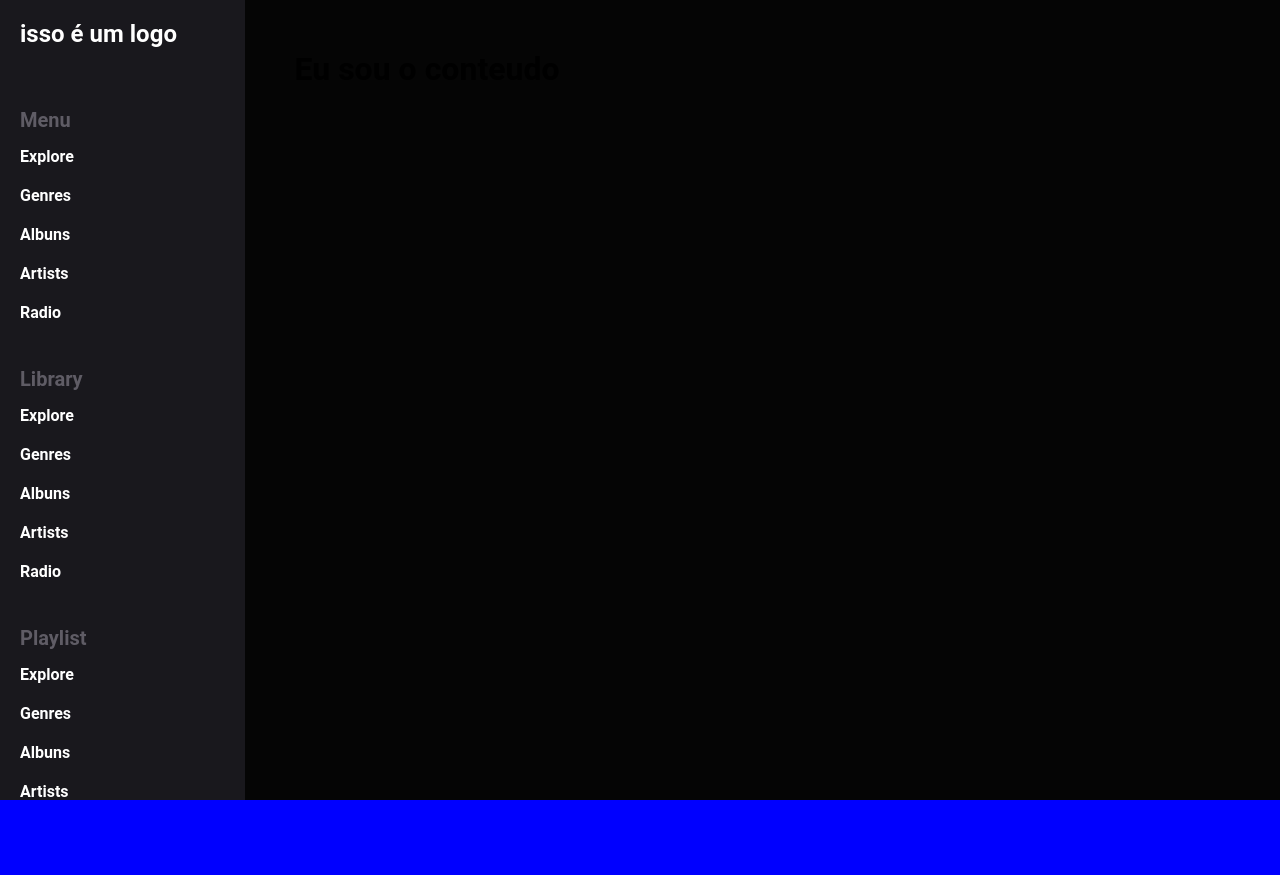
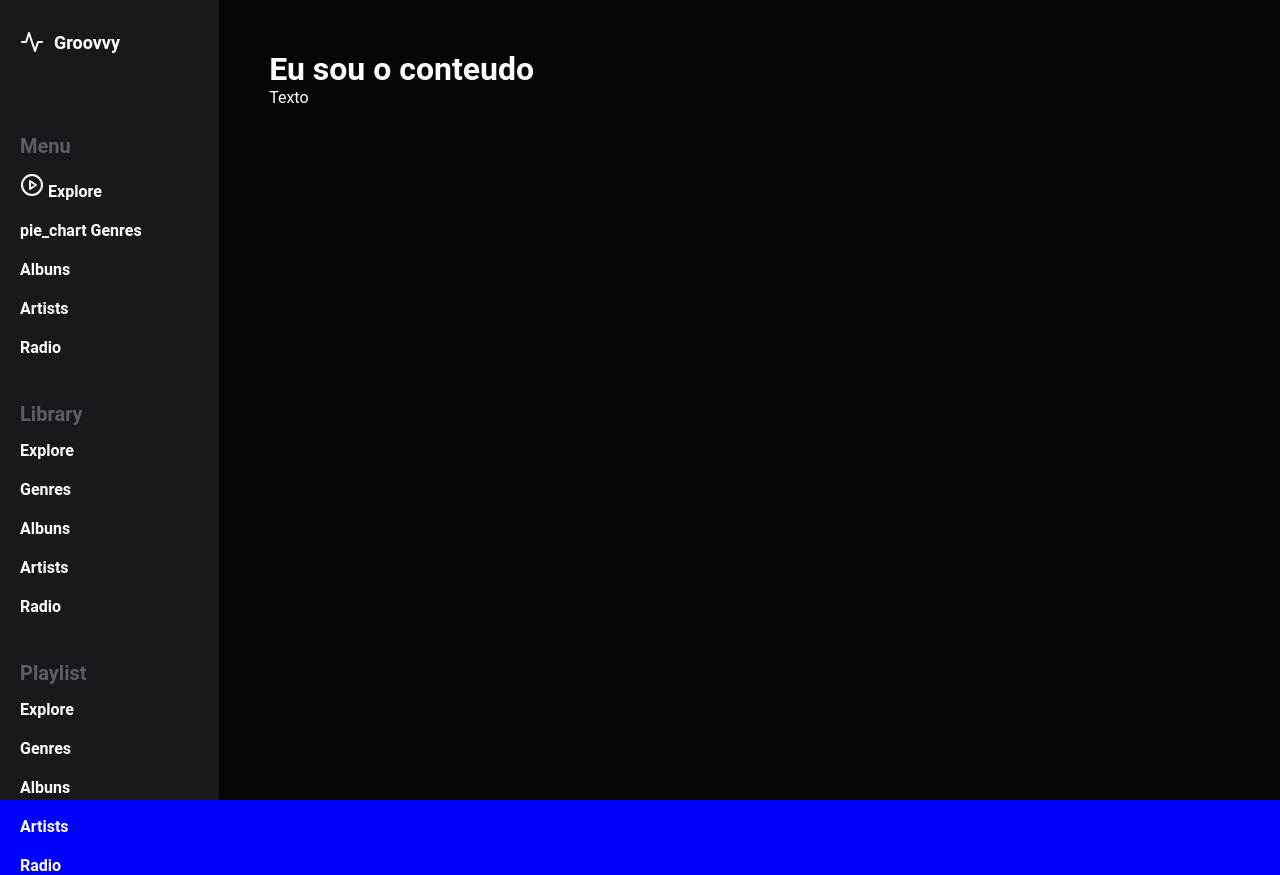
Before and after one commit to Bizzye/pair-with-kauany, a plain HTML site: page index.html in a window 1280 px wide. Before the commit the page ends 800 px from the top, so only its background shows below. Drawn offline with nearby package versions, Linux system fonts and the light colour scheme.

Commit message:
🚧 Adicionando icones e biliotecas de icones no projeto e ajustando o menu

```diff
--- a/index.html
+++ b/index.html
@@ -5,20 +5,35 @@
     <meta name="viewport" content="width=[device-width], initial-scale=1.0" />
     <link rel="stylesheet" type="text/css" href="style.css" media="screen" />
     <title>Clone Web Player</title>
+    <script src="https://unpkg.com/feather-icons"></script>
+    <link
+      href="https://unpkg.com/boxicons@2.1.4/css/boxicons.min.css"
+      rel="stylesheet"
+    />
   </head>
   <body>
     <!-- Navbar -->
     <div class="nav">
       <!-- Logo -->
-      <h1 class="title">isso é um logo</h1>
+      <div class="logo">
+        <i data-feather="activity"></i>
+
+        <span class="logo-title">Groovvy</span>
+      </div>
 
       <!-- Lista 1 -->
       <div class="menu">
         <h2>Menu</h2>
 
         <ul>
-          <li>Explore</li>
-          <li>Genres</li>
+          <li>
+            <i data-feather="play-circle"></i>
+            Explore
+          </li>
+          <li>
+            <span class="material-icons-outlined">pie_chart</span>
+            Genres
+          </li>
           <li>Albuns</li>
           <li>Artists</li>
           <li>Radio</li>
@@ -57,6 +72,11 @@
     <!-- Conteudo -->
     <div class="container">
       <h1 class="">Eu sou o conteudo</h1>
+      <p>Texto</p>
     </div>
+
+    <script>
+      feather.replace();
+    </script>
   </body>
 </html>
--- /dev/null
+++ b/script.js
@@ -0,0 +1,3 @@
+// import "material-icons/iconfont/material-icons.css";
+
+console.log("hello world");
--- a/style.css
+++ b/style.css
@@ -9,8 +9,8 @@ body {
     width: 100vw;
     height: 100vh;
 
-    /* explicar */
     display: flex;
+
     background-color: blue;
 }
 
@@ -23,12 +23,28 @@ body {
     background-color: #19181d;
     color: white;
 
-    /* explicar */
-    overflow: hidden;
-
-    width: 20%;
+    width: 260px;
 
     padding: 20px;
+
+    .logo {
+        display: flex;
+        flex-direction: row;
+        align-items: center;
+        margin: 10px 0 80px;
+
+        img {
+            width: 26px;
+            height: 26px;
+            color: white;
+        }
+
+        .logo-title {
+            font-size: 18px;
+            margin-left: 10px;
+            font-weight: bold;
+        }
+    }
 
     .menu {
         margin-bottom: 45px;
@@ -40,7 +56,6 @@ body {
         }
 
         ul {
-            /* explicar */
             list-style-type: none;
 
             li {
@@ -55,8 +70,8 @@ body {
 
 .container {
     background-color: #050505;
-
+    color: white;
     padding: 50px;
 
-    width: 85%;
+    width: 100%;
 }
```
Also changed, not shown: assets/musical-notes-sharp.svg (added).
